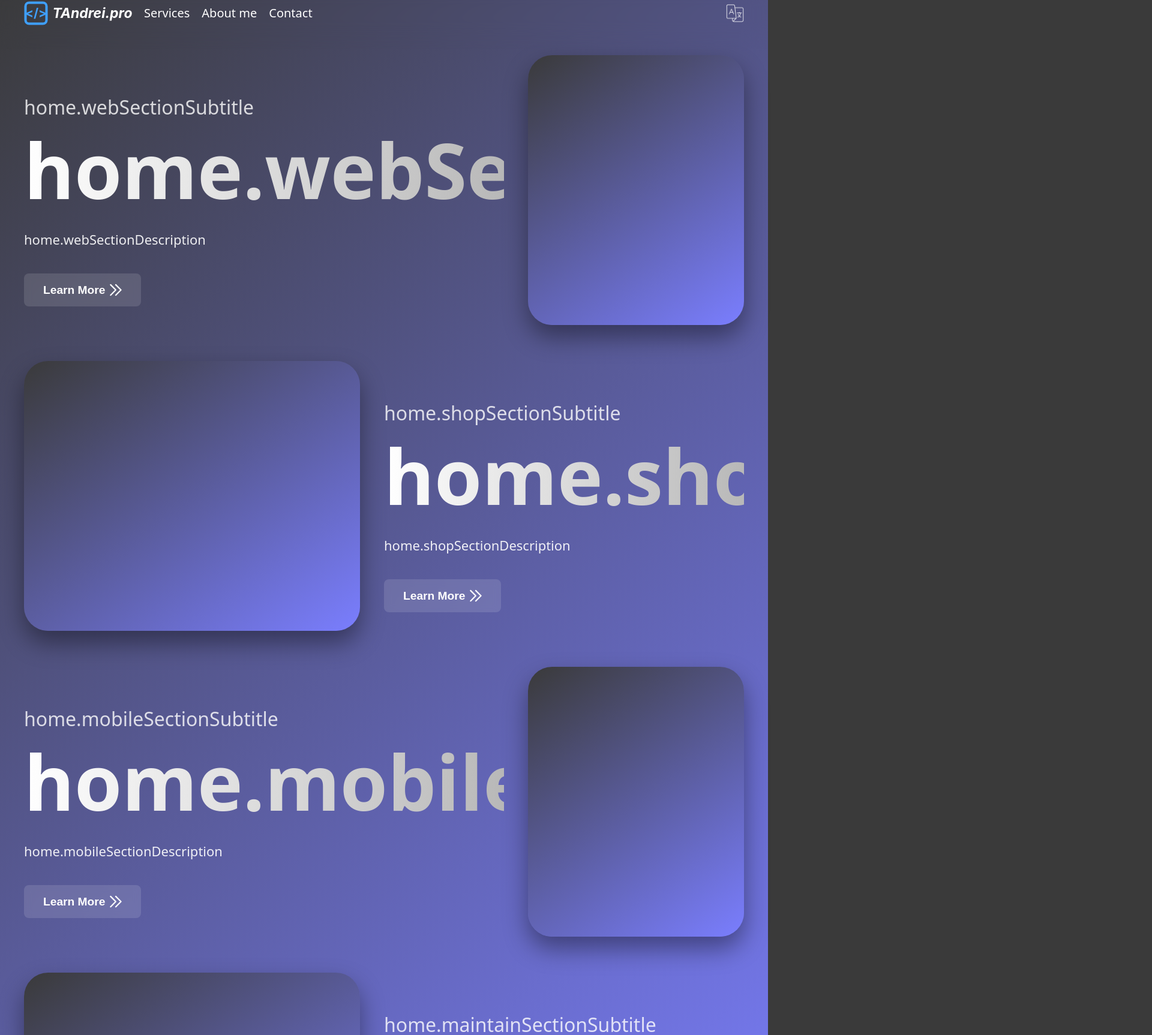
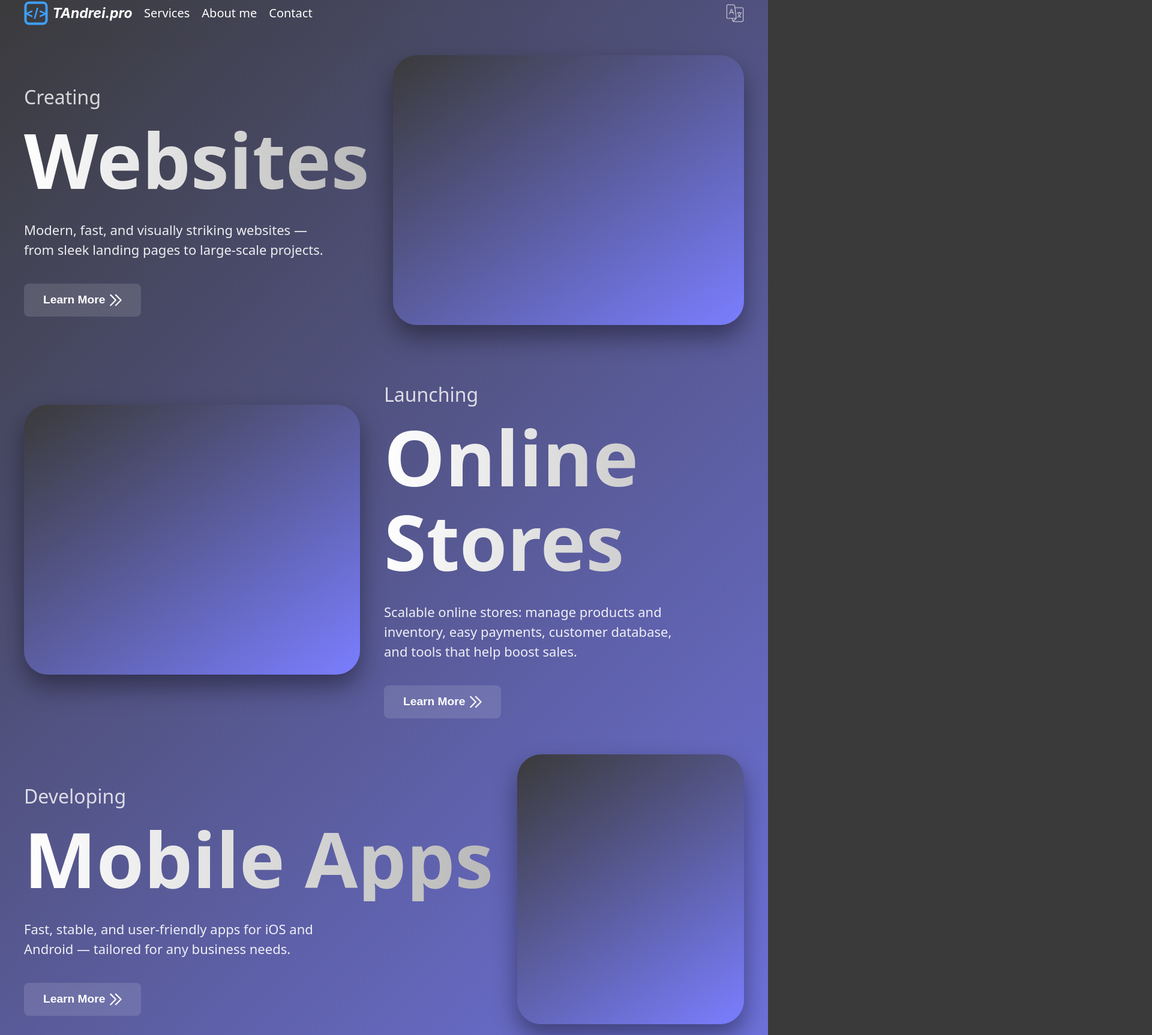
Before and after one commit to TAndrei17/tandreipro-page, a React (Vite) app: page / in a window 1280 px wide. Shown: the part 38-1764 px from the top of the page at 60% size, 1920 px wide, since content can reach past the window. Built offline with nearby package versions, Linux system fonts and the light colour scheme.

Commit message:
refactor: update pages

```diff
--- a/src/components/home/HomeSection.tsx
+++ b/src/components/home/HomeSection.tsx
@@ -2,8 +2,10 @@ import { useTranslation } from 'react-i18next';
 import './SectionStyles.css';
 import ButtonRight from '@components/common/UI/ButtonRight';
 import { useNavigate } from 'react-router';
+import { useActiveServiceBookmark } from '@context/SettingsContext';
 
 type SectionType = {
+	id: number;
 	title: string;
 	subtitle: string;
 	description: string;
@@ -13,6 +15,7 @@ type SectionType = {
 };
 
 const HomeSection = ({
+	id,
 	title,
 	subtitle,
 	description,
@@ -23,12 +26,10 @@ const HomeSection = ({
 	const { t } = useTranslation('translation', { keyPrefix: 'home' });
 	const navigate = useNavigate();
 	const buttonTitle = buttonText ? buttonText : t('sectionButton');
+	const { setActiveServiceBookmark } = useActiveServiceBookmark();
 
 	const navigateToServices: VoidFunction = () => {
-		// здесь нужно будет добавить якоря для перехода к конкретному месту страницы
-		// navigate('/services#web');
-		// якорь - это id в компоненте (id='web')
-		// Сам по себе React Router не скроллит к элементу с id="web". Здесь логика скролла - ScrollToHash
+		setActiveServiceBookmark(id);
 		navigate('/services');
 	};
 
--- a/src/pages/HomePage.tsx
+++ b/src/pages/HomePage.tsx
@@ -5,42 +5,34 @@ import { useEffect } from 'react';
 import HomeSection from '@components/home/HomeSection';
 import useDeviceType from '@hooks/useDeviceType';
 import { useSiteHeaderHeight } from '@context/SettingsContext';
+import createServiceList from '@constants/services';
 
 const HomePage = () => {
 	const { isMobile } = useDeviceType();
-	const { t, i18n } = useTranslation('translation', { keyPrefix: 'home' });
+	const { t, i18n } = useTranslation();
 	const language = i18n.language;
 	const { siteHeaderHeight } = useSiteHeaderHeight();
+	const services = createServiceList(t);
 
 	useEffect(() => {
-		document.title = i18n.t('browserTabs.browserTabDefault');
+		document.title = t('browserTabs.browserTabDefault');
 	}, [t, language]);
 
 	return (
 		<div style={{ paddingTop: siteHeaderHeight + 10 }}>
 			<main>
-				<HomeSection
-					title={t('webSectionTitle')}
-					subtitle={t('webSectionSubtitle')}
-					description={t('webSectionDescription')}
-				/>
-				<HomeSection
-					title={t('shopSectionTitle')}
-					subtitle={t('shopSectionSubtitle')}
-					description={t('shopSectionDescription')}
-					reverse={!isMobile}
-				/>
-				<HomeSection
-					title={t('mobileSectionTitle')}
-					subtitle={t('mobileSectionSubtitle')}
-					description={t('mobileSectionDescription')}
-				/>
-				<HomeSection
-					title={t('maintainSectionTitle')}
-					subtitle={t('maintainSectionSubtitle')}
-					description={t('maintainSectionDescription')}
-					reverse={!isMobile}
-				/>
+				{services.map((service, index) => {
+					return (
+						<HomeSection
+							key={service.id}
+							id={service.id}
+							title={service.title}
+							subtitle={service.subtitle}
+							description={service.description}
+							reverse={index % 2 !== 0 && !isMobile}
+						/>
+					);
+				})}
 			</main>
 		</div>
 	);
--- a/src/pages/ServicesPage.tsx
+++ b/src/pages/ServicesPage.tsx
@@ -4,6 +4,8 @@ import { useTranslation } from 'react-i18next';
 import './styles/ServicesPage.css';
 import { useActiveServiceBookmark, useSiteHeaderHeight } from '@context/SettingsContext';
 import useDeviceType from '@hooks/useDeviceType';
+import ServiceSection from '@components/services/ServiceSection';
+import createServiceList from '@constants/services';
 
 const ServicesPage = () => {
 	const { t, i18n } = useTranslation();
@@ -11,6 +13,7 @@ const ServicesPage = () => {
 	const { isMobile } = useDeviceType();
 	const { siteHeaderHeight } = useSiteHeaderHeight();
 	const { activeServiceBookmark, setActiveServiceBookmark } = useActiveServiceBookmark();
+	const services = createServiceList(t);
 
 	useEffect(() => {
 		document.title = t('browserTabs.browserTabServices');
@@ -19,6 +22,19 @@ const ServicesPage = () => {
 	return (
 		<div style={{ paddingTop: siteHeaderHeight + (isMobile ? 20 : 30) }}>
 			<ServicesList bookmark={activeServiceBookmark} setBookmark={setActiveServiceBookmark} />
+
+			<main>
+				{services.map((service) => {
+					return (
+						<ServiceSection
+							key={service.id}
+							id={service.id}
+							title={service.title}
+							bookmark={activeServiceBookmark}
+						/>
+					);
+				})}
+			</main>
 		</div>
 	);
 };
```
